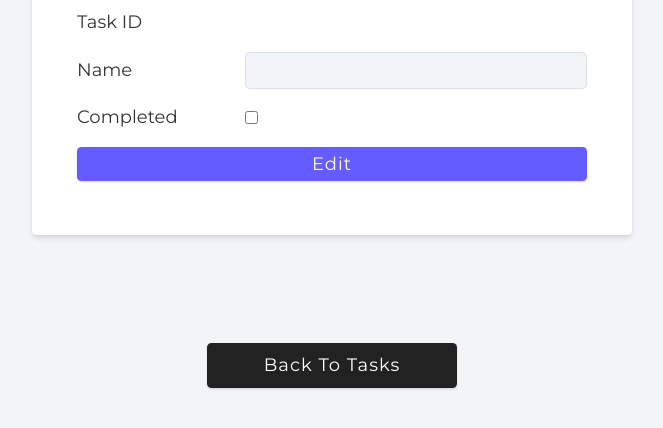
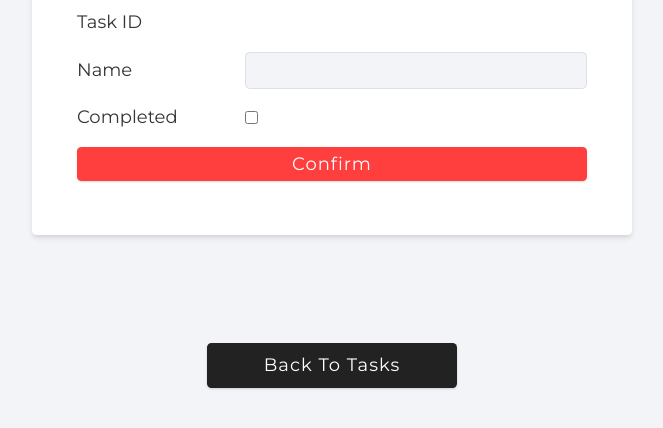
Before and after one commit to Saadeh009/task-manager, a website: page public/task.html in a window 1280 px wide. Shown: the part 198-626 px from the top of the page, without its empty margins (308-971 px from the left). Drawn offline with nearby package versions, Linux system fonts and the light colour scheme; no server answers.

Commit message:
edit task button

```diff
--- a/public/main.css
+++ b/public/main.css
@@ -427,6 +427,13 @@ form > :last-child {
 .task-edit-completed {
   width: auto;
 }
+
+.task-edit-btn {
+  background: rgb(255, 62, 62);
+}
+.task-edit-btn:hover {
+  background: red;
+}
 .back-link {
   display: block;
   width: 250px;
--- a/public/task.html
+++ b/public/task.html
@@ -29,7 +29,7 @@
           <label for="completed">completed</label>
           <input type="checkbox" name="completed" class="task-edit-completed" />
         </div>
-        <button type="submit" class="block btn task-edit-btn">edit</button>
+        <button type="submit" class="block btn task-edit-btn">Confirm</button>
         <div class="form-alert"></div>
       </form>
       <a href="index.html" class="btn back-link">back to tasks</a>
```
